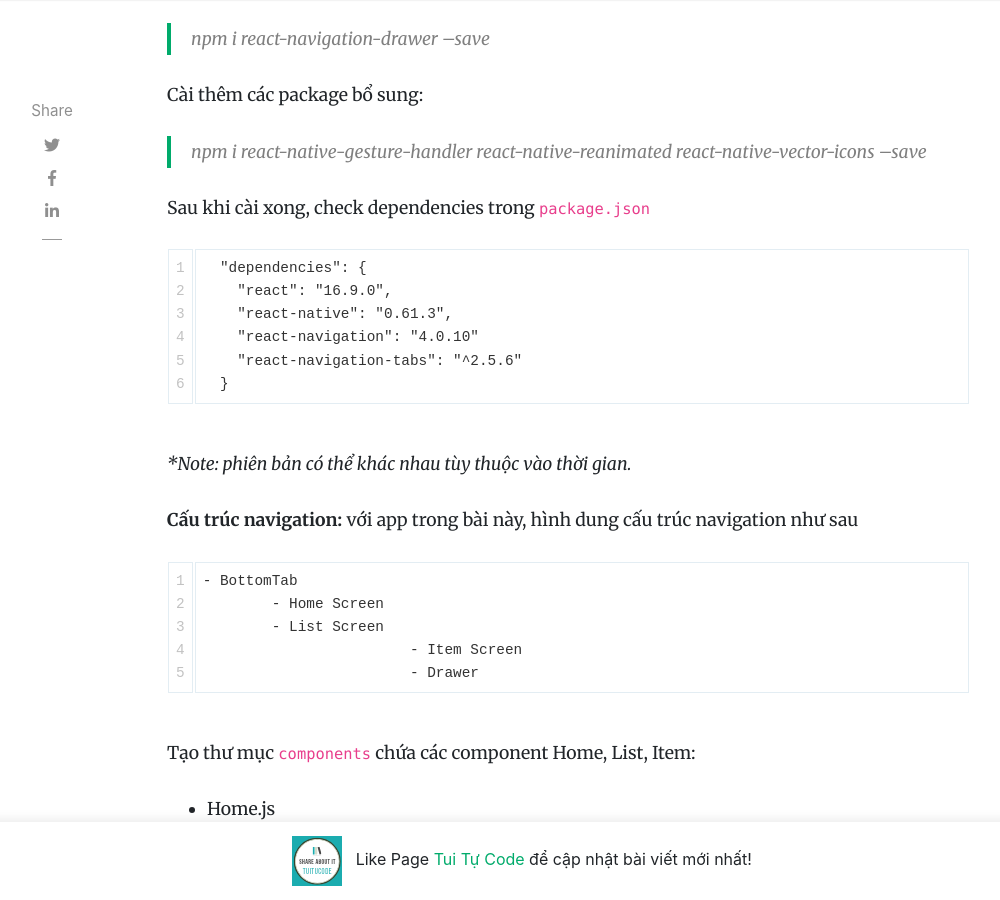
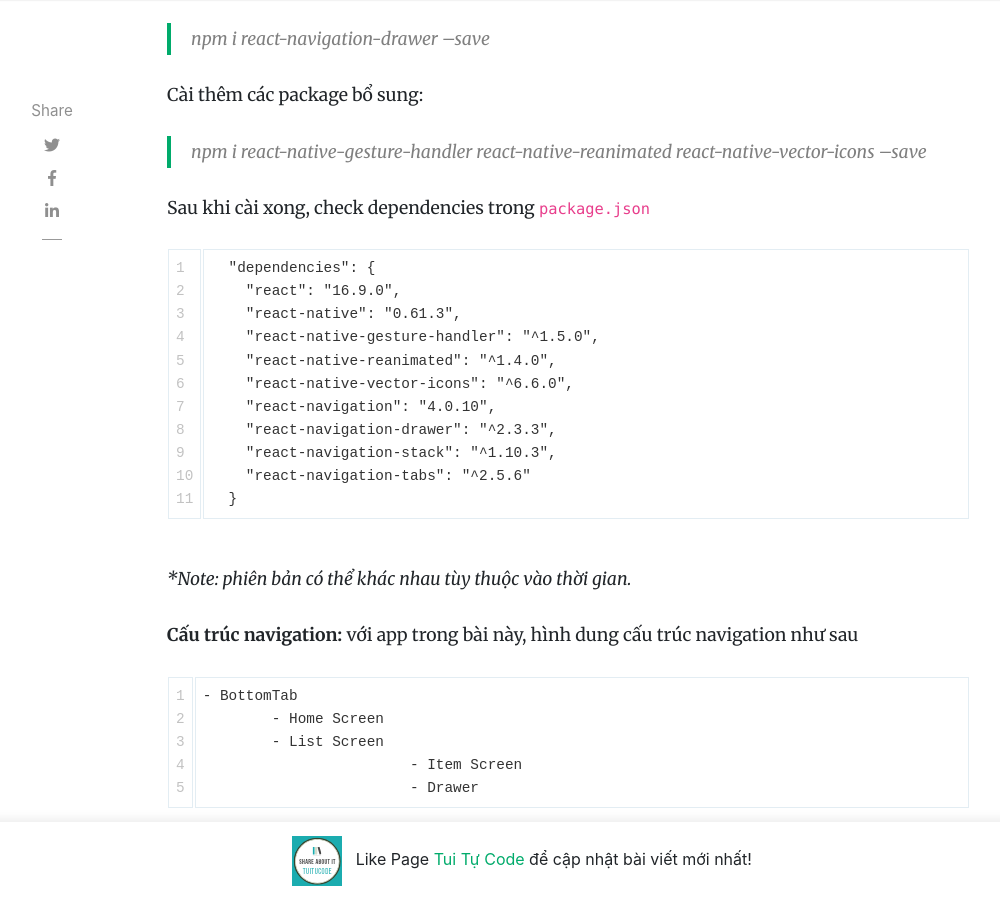
Before and after one commit to tuitucode/tuitucode.github.io, a Jekyll site: the page built from _posts/2019-11-03-ket-hop-stack-tab-drawer-navigation-react-native.md, in a window 1280 px wide and 900 px high, scrolled down 2120 px. Shown: the whole window, without its empty margins (118-1118 px from the left). Built offline with Jekyll 4.4.1, drawn with Linux system fonts in a browser that asks for light colours; nearby versions of some CDN libraries; comment, search, counter and statistics services are not loaded.

Commit message:
Update 2019-11-03-ket-hop-stack-tab-drawer-navigation-react-native.md

````diff
--- a/_posts/2019-11-03-ket-hop-stack-tab-drawer-navigation-react-native.md
+++ b/_posts/2019-11-03-ket-hop-stack-tab-drawer-navigation-react-native.md
@@ -48,7 +48,12 @@ Sau khi cài xong, check dependencies trong `package.json`
   "dependencies": {
     "react": "16.9.0",
     "react-native": "0.61.3",
-    "react-navigation": "4.0.10"
+    "react-native-gesture-handler": "^1.5.0",
+    "react-native-reanimated": "^1.4.0",
+    "react-native-vector-icons": "^6.6.0",
+    "react-navigation": "4.0.10",
+    "react-navigation-drawer": "^2.3.3",
+    "react-navigation-stack": "^1.10.3",
     "react-navigation-tabs": "^2.5.6"
   }
 ```
````
